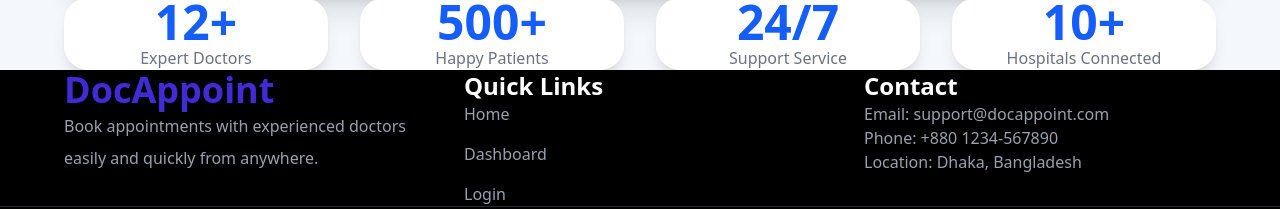
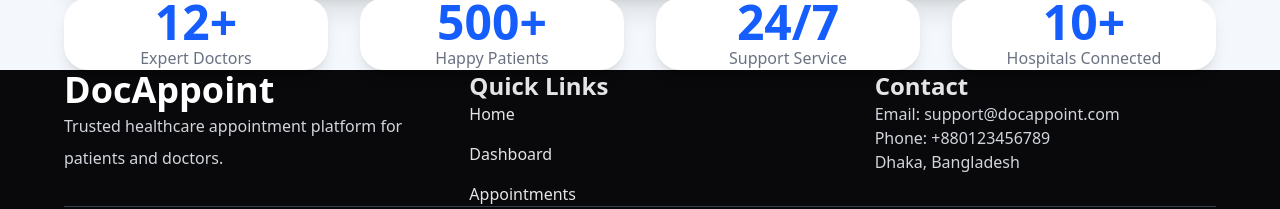
Before and after one commit to Shadman-Shakib-Fuad/doc-appoint, a Next.js app: page / in a window 1280 px wide. Shown: the part 1456-1665 px from the top of the page. Built offline with nearby package versions, Linux system fonts and the light colour scheme; no server answers.

Commit message:
build premium footer section

```diff
--- a/src/components/shared/Footer.js
+++ b/src/components/shared/Footer.js
@@ -2,67 +2,60 @@ import Link from "next/link";
 
 export default function Footer() {
   return (
-    <footer className="bg-black text-white mt-24">
-      <div className="container-width py-20 grid md:grid-cols-3 gap-12">
+    <footer className="bg-neutral text-neutral-content mt-28">
+      <div className="container-width py-20">
+        <div className="grid md:grid-cols-3 gap-16">
           <div>
-          <h2 className="text-4xl font-bold text-primary">
+            <h2 className="text-4xl font-black text-white">
               DocAppoint
             </h2>
 
-          <p className="mt-5 text-gray-400 leading-8">
-            Book appointments with
-            experienced doctors easily and
-            quickly from anywhere.
+            <p className="mt-6 text-gray-300 leading-8">
+              Trusted healthcare
+              appointment platform for
+              patients and doctors.
             </p>
           </div>
 
           <div>
-          <h3 className="text-2xl font-semibold mb-6">
+            <h3 className="text-2xl font-bold">
               Quick Links
             </h3>
 
-          <div className="flex flex-col gap-4 text-gray-400">
-            <Link
-              href="/"
-              className="hover:text-primary transition"
-            >
+            <div className="flex flex-col gap-4 mt-6">
+              <Link href="/">
                 Home
               </Link>
 
-            <Link
-              href="/dashboard"
-              className="hover:text-primary transition"
-            >
+              <Link href="/dashboard">
                 Dashboard
               </Link>
 
-            <Link
-              href="/login"
-              className="hover:text-primary transition"
-            >
-              Login
+              <Link href="/all-appointments">
+                Appointments
               </Link>
             </div>
           </div>
 
           <div>
-          <h3 className="text-2xl font-semibold mb-6">
+            <h3 className="text-2xl font-bold">
               Contact
             </h3>
 
-          <div className="space-y-4 text-gray-400">
+            <div className="space-y-4 mt-6 text-gray-300">
               <p>Email: support@docappoint.com</p>
 
-            <p>Phone: +880 1234-567890</p>
+              <p>Phone: +880123456789</p>
 
-            <p>Location: Dhaka, Bangladesh</p>
+              <p>Dhaka, Bangladesh</p>
             </div>
           </div>
         </div>
 
-      <div className="border-t border-gray-800 py-6 text-center text-gray-500">
-        © 2026 DocAppoint. All Rights
-        Reserved.
+        <div className="border-t border-gray-700 mt-16 pt-8 text-center text-sm text-gray-400">
+          © 2026 DocAppoint. All rights
+          reserved.
+        </div>
       </div>
     </footer>
   );
```
Lines whose indentation alone changed are shown as unchanged.
